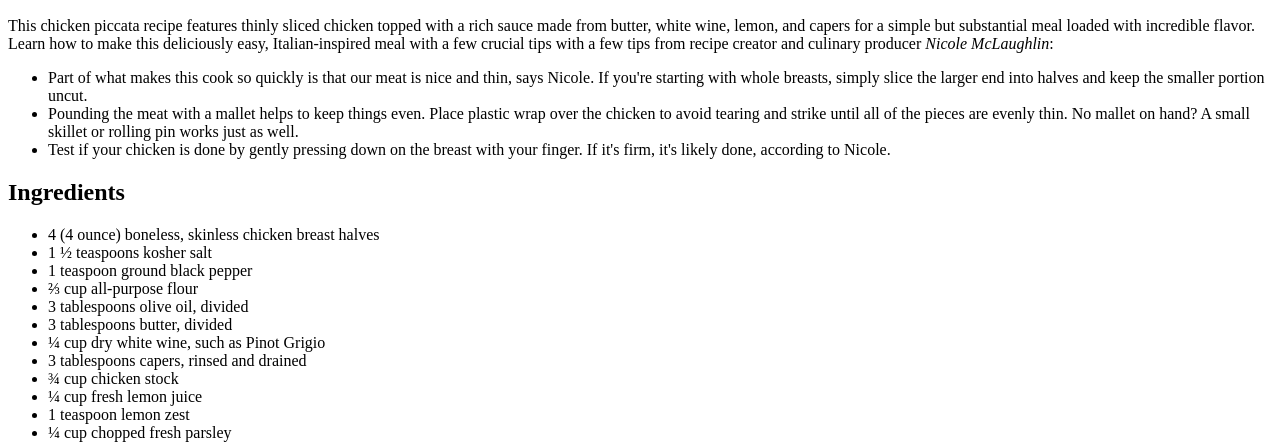
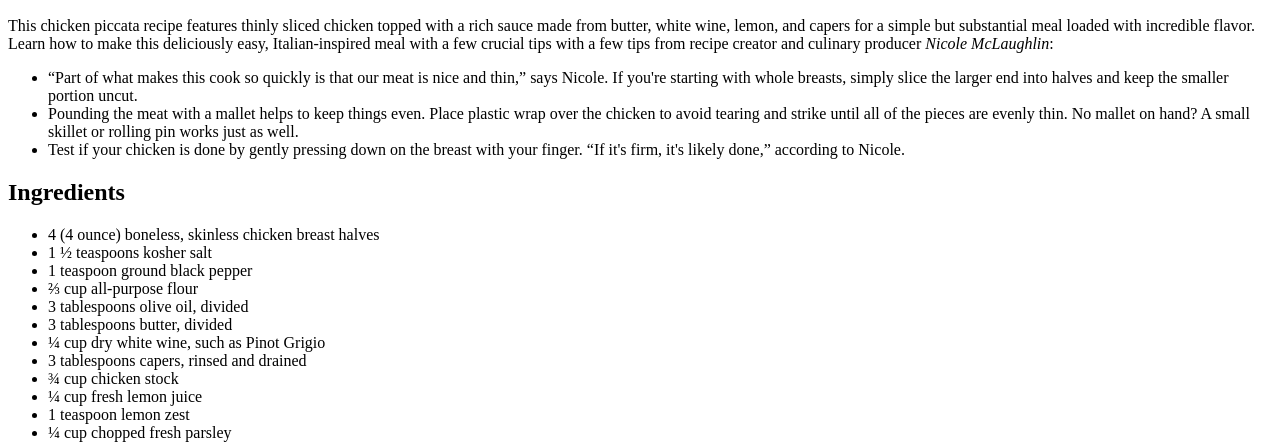
Before and after one commit to shencan03/odin-recipes, a plain HTML site: page recipes/perfectchickenpicatta.html in a window 1280 px wide. Shown: the part 460-905 px from the top of the page. Drawn offline with Linux system fonts and the light colour scheme.

Commit message:
fix inline quote tags at perfectchikenpicatta.html

```diff
--- a/recipes/perfectchickenpicatta.html
+++ b/recipes/perfectchickenpicatta.html
@@ -17,11 +17,11 @@
       <p>This chicken piccata recipe features thinly sliced chicken topped with a rich sauce made from butter, white wine, lemon, and capers for a simple but substantial meal loaded with incredible flavor. Learn how to make this deliciously easy, Italian-inspired meal with a few crucial tips with a few tips from recipe creator and culinary producer <cite>Nicole McLaughlin</cite>:</p>
       <ul>
         <li>
-          <quote>Part of what makes this cook so quickly is that our meat is nice and thin,</quote> says Nicole. If you're starting with whole breasts, simply slice the larger end into halves and keep the smaller portion uncut.
+          <q>Part of what makes this cook so quickly is that our meat is nice and thin,</q> says Nicole. If you're starting with whole breasts, simply slice the larger end into halves and keep the smaller portion uncut.
         </li>
         <li>Pounding the meat with a mallet helps to keep things even. Place plastic wrap over the chicken to avoid tearing and strike until all of the pieces are evenly thin. No mallet on hand? A small skillet or rolling pin works just as well.
         </li>
-        <li>Test if your chicken is done by gently pressing down on the breast with your finger. <quote>If it's firm, it's likely done,</quote> according to Nicole.</li>
+        <li>Test if your chicken is done by gently pressing down on the breast with your finger. <q>If it's firm, it's likely done,</q> according to Nicole.</li>
       </ul>
       <h2>Ingredients</h2>
       <ul>
```
